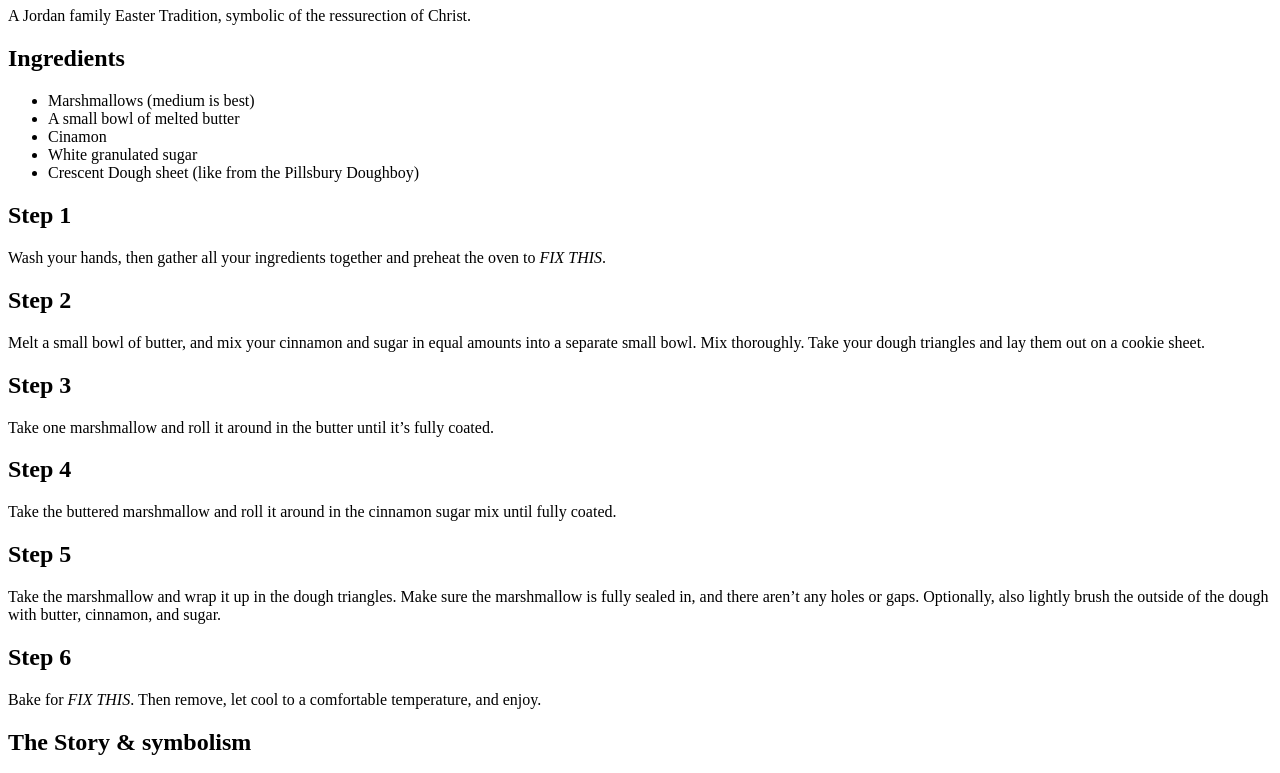
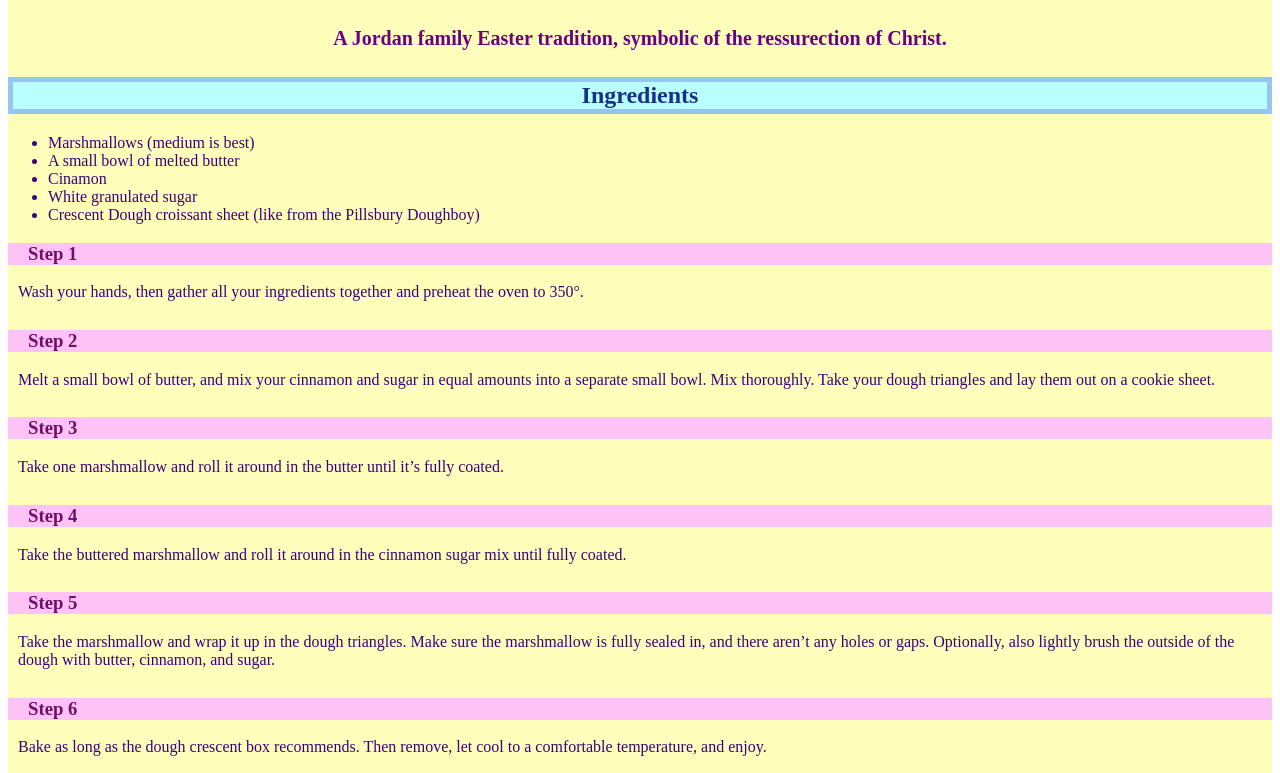
Before and after one commit to IACS-26-27/web-design-1-recipe-assignment-3mp4thyc0r3, a website: page index.html in a window 1280 px wide. Shown: the part 112-885 px from the top of the page. Drawn offline with Linux system fonts and the light colour scheme.

Commit message:
Day 2 (LOTSA STYLE)

```diff
--- a/index.html
+++ b/index.html
@@ -9,35 +9,33 @@
   </head>
   <body>
     <main>
-      <h1> Easter Resurection Rolls</h1>
-      <p> A Jordan family Easter Tradition, symbolic of the ressurection of Christ.</p>
+      <h1>Easter Resurection Rolls </h1>
+      <h4>A Jordan family Easter tradition, symbolic of the ressurection of Christ.</h4>
       <h2> Ingredients</h2>
-      <p>
         <ul>
           <li> Marshmallows (medium is best)</li>
           <li> A small bowl of melted butter</li>
           <li> Cinamon </li>
           <li> White granulated sugar</li>
-          <li> Crescent Dough sheet (like from the Pillsbury Doughboy) </li>
+          <li> Crescent Dough croissant sheet (like from the Pillsbury Doughboy) </li>
         </ul>
-      </p>
-      <h2> Step 1</h2>
-      <p>Wash your hands, then gather all your ingredients together and preheat the oven to <em>FIX THIS</em>.</p>
+      <h3> Step 1</h3>
+      <p>Wash your hands, then gather all your ingredients together and preheat the oven to 350°.</p>
 
-      <h2> Step 2</h2>
+      <h3> Step 2</h3>
       <p>Melt a small bowl of butter, and mix your cinnamon and sugar in equal amounts into a separate small bowl. Mix thoroughly. Take your dough triangles and lay them out on a cookie sheet.</p>
 
-      <h2> Step 3</h2>
+      <h3> Step 3</h3>
       <p>Take one marshmallow and roll it around in the butter until it’s fully coated.</p>
 
-      <h2> Step 4</h2>
+      <h3> Step 4</h3>
       <p>Take the buttered marshmallow and roll it around in the cinnamon sugar mix until fully coated.</p>
 
-      <h2> Step 5</h2>
+      <h3> Step 5</h3>
       <p>Take the marshmallow and wrap it up in the dough triangles. Make sure the marshmallow is fully sealed in, and there aren’t any holes or gaps. Optionally, also lightly brush the outside of the dough with butter, cinnamon, and sugar.</p>
 
-      <h2> Step 6</h2>
-      <p>Bake for <em>FIX THIS</em>. Then remove, let cool to a comfortable temperature, and enjoy.</p>
+      <h3> Step 6</h3>
+      <p>Bake as long as the dough crescent box recommends. Then remove, let cool to a comfortable temperature, and enjoy.</p>
 
       <h2> The Story & symbolism</h2>
       <p>The story and symbolism is very simple. The marshmallow represents the body of Jesus Christ, wrapped
--- a/styles.css
+++ b/styles.css
@@ -1,6 +1,43 @@
 /* Your styles go here! */
+main {
+  background-color: #fffeba;
+
+}
 h1 {
   /* Demo style -- remove me and write your own */
   font-size: 48px;
-  color: purple;
+  color: rgb(107, 0, 133);
+  background-color: #c0fea7;
+  border: 10px solid rgb(202, 141, 238);
+  padding-left: 15px;
 }
+
+h2 {
+  background-color: #baffff;
+  color: rgba(0, 22, 118, 0.883);
+  border: 5px solid rgb(149, 198, 241);
+  text-align: center;
+}
+
+h3 {
+  background-color: hsl(309, 100%, 88%);
+  color: rgba(102, 0, 92, 0.925);
+  padding-left: 20px;
+}
+
+h4 {
+  font-size: 20px;
+  text-align: center;
+  color: rgb(107, 0, 133);
+}
+
+ul {
+  color: #3c007c
+}
+
+p {
+  color: #3c007c;
+  padding-left: 10px;
+  padding-right: 10px;
+  padding-bottom: 10px;
+}
```
